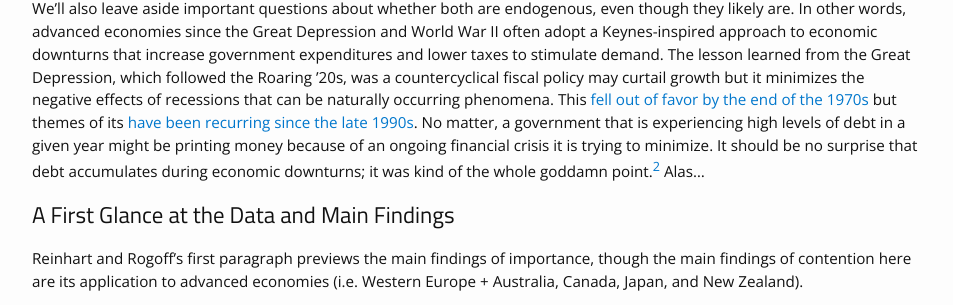
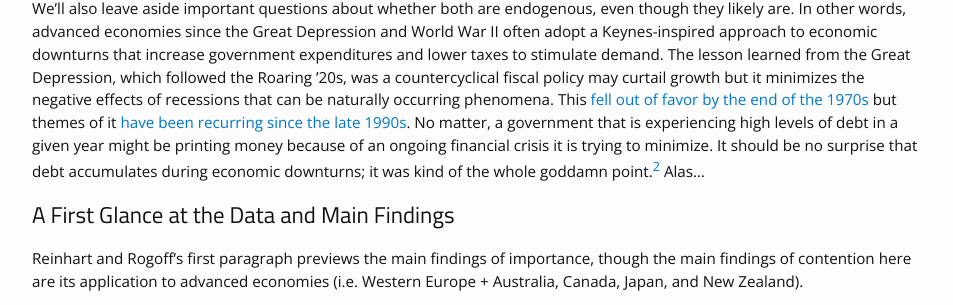
Before and after one commit to svmiller/svmiller.github.io, a Jekyll site: the page built from _posts/2020-04-20-reinhart-rogoff-ten-years-later-replication.md, in a window 1280 px wide and 900 px high, scrolled down 1679 px. Shown: the part 171-476 px from the top of the window, without its empty margins (163-1116 px from the left). Built offline with Jekyll 4.4.1, drawn with Linux system fonts in a browser that asks for light colours; nearby versions of some CDN libraries; some web fonts are replaced; comment, search, counter and statistics services are not loaded.

Commit message:
always and without fail

```diff
--- a/_posts/2020-04-20-reinhart-rogoff-ten-years-later-replication.md
+++ b/_posts/2020-04-20-reinhart-rogoff-ten-years-later-replication.md
@@ -65,7 +65,7 @@ RR %>%
 
 For clarity, we'll only consider two variables in these data. The first is the dependent variable of interest: the change in real GDP as percentage change from the previous year. The first is the independent variable that Reinhart and Rogoff suggest is exogenous to real GDP growth: the ratio of central government debt to GDP as a percentage.
 
-We'll also leave aside important questions about whether both are endogenous, even though they likely are. In other words, advanced economies since the Great Depression and World War II often adopt a Keynes-inspired approach to economic downturns that increase government expenditures and lower taxes to stimulate demand. The lesson learned from the Great Depression, which followed the Roaring '20s, was a countercyclical fiscal policy may curtail growth but it minimizes the negative effects of recessions that can be naturally occurring phenomena. This [fell out of favor by the end of the 1970s](https://en.wikipedia.org/wiki/Post-war_displacement_of_Keynesianism) but themes of its [have been recurring since the late 1990s](https://newrepublic.com/article/98051/imf-merkel-euro-ecb-keynes-crisis). No matter, a government that is experiencing high levels of debt in a given year might be printing money because of an ongoing financial crisis it is trying to minimize. It should be no surprise that debt accumulates during economic downturns; it was kind of the whole goddamn point.[^book] Alas...
+We'll also leave aside important questions about whether both are endogenous, even though they likely are. In other words, advanced economies since the Great Depression and World War II often adopt a Keynes-inspired approach to economic downturns that increase government expenditures and lower taxes to stimulate demand. The lesson learned from the Great Depression, which followed the Roaring '20s, was a countercyclical fiscal policy may curtail growth but it minimizes the negative effects of recessions that can be naturally occurring phenomena. This [fell out of favor by the end of the 1970s](https://en.wikipedia.org/wiki/Post-war_displacement_of_Keynesianism) but themes of it [have been recurring since the late 1990s](https://newrepublic.com/article/98051/imf-merkel-euro-ecb-keynes-crisis). No matter, a government that is experiencing high levels of debt in a given year might be printing money because of an ongoing financial crisis it is trying to minimize. It should be no surprise that debt accumulates during economic downturns; it was kind of the whole goddamn point.[^book] Alas...
 
 [^book]: I'll note that I have not read Reinhart and Rogoff's book to see how exactly they contextualize this point, but I highly doubt people like Paul Ryan read it either. People with a narrow-minded focus on the upward redistribution of wealth typically don't read things in good faith nor engage in a dialectic method that approximates Hegel's thesis-antithesis-synthesis triad.
 
--- a/_source/2020-04-20-reinhart-rogoff-ten-years-later-replication.Rmd
+++ b/_source/2020-04-20-reinhart-rogoff-ten-years-later-replication.Rmd
@@ -99,7 +99,7 @@ RR %>%
 
 For clarity, we'll only consider two variables in these data. The first is the dependent variable of interest: the change in real GDP as percentage change from the previous year. The first is the independent variable that Reinhart and Rogoff suggest is exogenous to real GDP growth: the ratio of central government debt to GDP as a percentage.
 
-We'll also leave aside important questions about whether both are endogenous, even though they likely are. In other words, advanced economies since the Great Depression and World War II often adopt a Keynes-inspired approach to economic downturns that increase government expenditures and lower taxes to stimulate demand. The lesson learned from the Great Depression, which followed the Roaring '20s, was a countercyclical fiscal policy may curtail growth but it minimizes the negative effects of recessions that can be naturally occurring phenomena. This [fell out of favor by the end of the 1970s](https://en.wikipedia.org/wiki/Post-war_displacement_of_Keynesianism) but themes of its [have been recurring since the late 1990s](https://newrepublic.com/article/98051/imf-merkel-euro-ecb-keynes-crisis). No matter, a government that is experiencing high levels of debt in a given year might be printing money because of an ongoing financial crisis it is trying to minimize. It should be no surprise that debt accumulates during economic downturns; it was kind of the whole goddamn point.[^book] Alas...
+We'll also leave aside important questions about whether both are endogenous, even though they likely are. In other words, advanced economies since the Great Depression and World War II often adopt a Keynes-inspired approach to economic downturns that increase government expenditures and lower taxes to stimulate demand. The lesson learned from the Great Depression, which followed the Roaring '20s, was a countercyclical fiscal policy may curtail growth but it minimizes the negative effects of recessions that can be naturally occurring phenomena. This [fell out of favor by the end of the 1970s](https://en.wikipedia.org/wiki/Post-war_displacement_of_Keynesianism) but themes of it [have been recurring since the late 1990s](https://newrepublic.com/article/98051/imf-merkel-euro-ecb-keynes-crisis). No matter, a government that is experiencing high levels of debt in a given year might be printing money because of an ongoing financial crisis it is trying to minimize. It should be no surprise that debt accumulates during economic downturns; it was kind of the whole goddamn point.[^book] Alas...
 
 [^book]: I'll note that I have not read Reinhart and Rogoff's book to see how exactly they contextualize this point, but I highly doubt people like Paul Ryan read it either. People with a narrow-minded focus on the upward redistribution of wealth typically don't read things in good faith nor engage in a dialectic method that approximates Hegel's thesis-antithesis-synthesis triad.
 
```
